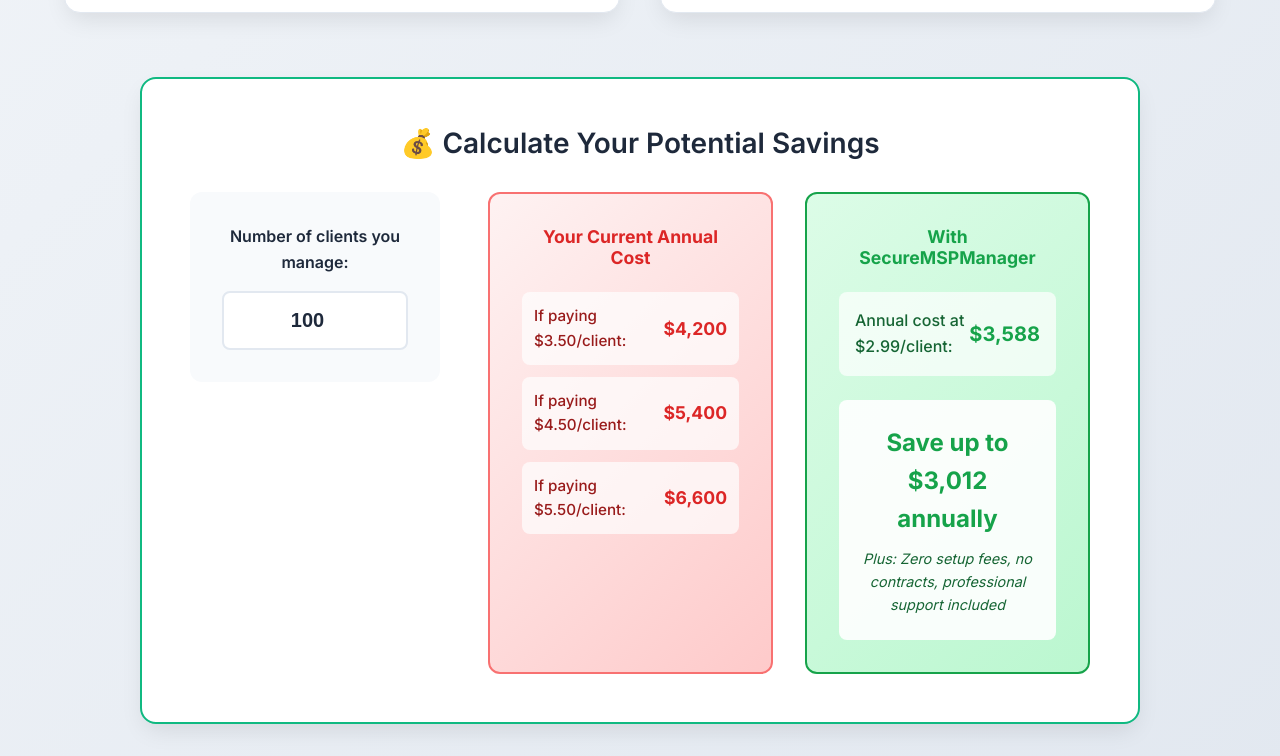
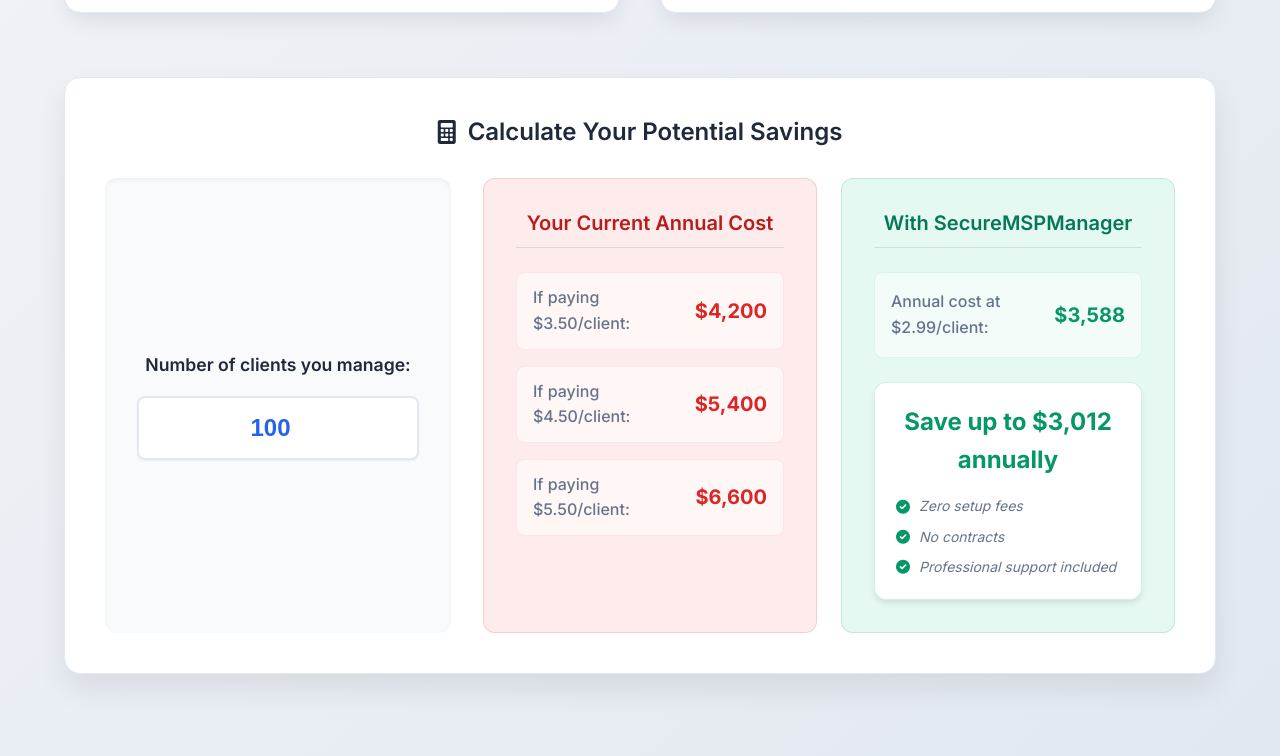
Before and after one commit to essaym/essaym.github.io, a plain HTML site: page index.html in a window 1280 px wide. Shown: the part 5244-6000 px from the top of the page. Drawn offline with Linux system fonts and the light colour scheme.

Commit message:
Add files via upload

```diff
--- a/index.html
+++ b/index.html
@@ -627,7 +627,7 @@
 
             <!-- Cost Savings Calculator (Without Competitor Names) -->
             <div class="savings-calculator">
-                <h3>💰 Calculate Your Potential Savings</h3>
+                <h3><i class="fas fa-calculator"></i> Calculate Your Potential Savings</h3>
                 <div class="calculator-wrapper">
                     <div class="calc-input">
                         <label>Number of clients you manage:</label>
@@ -659,7 +659,11 @@
                             </div>
                             <div class="savings-highlight">
                                 <div class="savings-amount">Save up to $<span id="max-savings">3,012</span> annually</div>
-                                <div class="savings-note">Plus: Zero setup fees, no contracts, professional support included</div>
+                                <div class="savings-note">
+                                    <div class="benefit-item"><i class="fas fa-check-circle"></i> Zero setup fees</div>
+                                    <div class="benefit-item"><i class="fas fa-check-circle"></i> No contracts</div>
+                                    <div class="benefit-item"><i class="fas fa-check-circle"></i> Professional support included</div>
+                                </div>
                             </div>
                         </div>
                     </div>
@@ -794,5 +798,41 @@
     </footer>
 
     <script src="script.js"></script>
+
+    <script>
+        // Calculator functionality
+        document.addEventListener('DOMContentLoaded', function() {
+            const clientsInput = document.getElementById('clients');
+            const cost350 = document.getElementById('cost-350');
+            const cost450 = document.getElementById('cost-450');
+            const cost550 = document.getElementById('cost-550');
+            const ourCost = document.getElementById('our-cost');
+            const maxSavings = document.getElementById('max-savings');
+
+            function updateCalculator() {
+                const clients = parseInt(clientsInput.value) || 100;
+
+                // Calculate costs
+                const cost3_50 = (clients * 3.50 * 12).toLocaleString();
+                const cost4_50 = (clients * 4.50 * 12).toLocaleString();
+                const cost5_50 = (clients * 5.50 * 12).toLocaleString();
+                const ourCostVal = (clients * 2.99 * 12).toLocaleString();
+                const maxSavingsVal = (clients * (5.50 - 2.99) * 12).toLocaleString();
+
+                // Update DOM
+                cost350.textContent = cost3_50;
+                cost450.textContent = cost4_50;
+                cost550.textContent = cost5_50;
+                ourCost.textContent = ourCostVal;
+                maxSavings.textContent = maxSavingsVal;
+            }
+
+            // Add event listener
+            clientsInput.addEventListener('input', updateCalculator);
+
+            // Initial calculation
+            updateCalculator();
+        });
+    </script>
 </body>
 </html>
--- a/styles.css
+++ b/styles.css
@@ -982,116 +982,143 @@
 /* Savings Calculator */
 .savings-calculator {
     background: white;
-    border-radius: 16px;
-    padding: 3rem;
-    box-shadow: 0 10px 25px -5px rgba(0, 0, 0, 0.1);
-    border: 2px solid #10b981;
-    max-width: 1000px;
-    margin: 0 auto;
+    border-radius: 1rem;
+    box-shadow: 0 15px 30px rgba(0, 0, 0, 0.08);
+    padding: 2.5rem;
+    margin: 3rem 0;
+    border: 1px solid var(--border-color);
+    overflow: hidden;
 }
 
 .savings-calculator h3 {
+    font-size: 1.5rem;
+    margin-bottom: 2rem;
     text-align: center;
-    font-size: 1.75rem;
-    margin-bottom: 2rem;
-    color: #1e293b;
+    color: var(--text-primary);
+    display: flex;
+    align-items: center;
+    justify-content: center;
+    gap: 0.75rem;
 }
 
 .calculator-wrapper {
     display: grid;
-    grid-template-columns: 250px 1fr;
-    gap: 3rem;
-    align-items: start;
+    grid-template-columns: 1fr 2fr;
+    gap: 2rem;
 }
 
 .calc-input {
-    background: #f8fafc;
+    background: var(--bg-secondary);
     padding: 2rem;
-    border-radius: 12px;
-    text-align: center;
+    border-radius: 0.75rem;
+    display: flex;
+    flex-direction: column;
+    align-items: center;
+    justify-content: center;
+    box-shadow: inset 0 2px 4px rgba(0, 0, 0, 0.05);
 }
 
 .calc-input label {
-    display: block;
     font-weight: 600;
     margin-bottom: 1rem;
-    color: #1e293b;
+    text-align: center;
+    font-size: 1.1rem;
+    color: var(--text-primary);
 }
 
 .calc-input input {
     width: 100%;
     padding: 1rem;
-    border: 2px solid #e2e8f0;
-    border-radius: 8px;
-    font-size: 1.25rem;
+    border: 2px solid var(--border-color);
+    border-radius: 0.5rem;
+    font-size: 1.5rem;
+    font-weight: 600;
     text-align: center;
-    font-weight: 600;
-    color: #1e293b;
+    background: white;
+    color: var(--primary-color);
+    transition: all 0.2s ease;
+    box-shadow: var(--shadow-sm);
+}
+
+.calc-input input:focus {
+    outline: none;
+    border-color: var(--primary-color);
+    box-shadow: 0 0 0 3px rgba(37, 99, 235, 0.2);
 }
 
 .calc-results {
     display: grid;
     grid-template-columns: 1fr 1fr;
-    gap: 2rem;
+    gap: 1.5rem;
 }
 
 .current-solution,
 .our-solution {
     padding: 2rem;
-    border-radius: 12px;
+    border-radius: 0.75rem;
+    display: flex;
+    flex-direction: column;
 }
 
 .current-solution {
-    background: linear-gradient(135deg, #fef2f2 0%, #fecaca 100%);
-    border: 2px solid #f87171;
+    background-color: rgba(239, 68, 68, 0.1);
+    border: 1px solid rgba(239, 68, 68, 0.2);
 }
 
 .our-solution {
-    background: linear-gradient(135deg, #dcfce7 0%, #bbf7d0 100%);
-    border: 2px solid #16a34a;
+    background-color: rgba(16, 185, 129, 0.1);
+    border: 1px solid rgba(16, 185, 129, 0.2);
 }
 
 .current-solution h4,
 .our-solution h4 {
-    margin: 0 0 1.5rem 0;
-    font-size: 1.1rem;
+    font-size: 1.25rem;
+    margin-bottom: 1.5rem;
+    padding-bottom: 0.75rem;
+    border-bottom: 1px solid rgba(0, 0, 0, 0.1);
     text-align: center;
-    font-weight: 700;
 }
 
 .current-solution h4 {
-    color: #dc2626;
+    color: #b91c1c;
 }
 
 .our-solution h4 {
-    color: #16a34a;
+    color: #047857;
 }
 
 .cost-scenarios {
     display: flex;
     flex-direction: column;
-    gap: 0.75rem;
+    gap: 1rem;
 }
 
 .scenario {
     display: flex;
     justify-content: space-between;
     align-items: center;
-    padding: 0.75rem;
-    background: rgba(255, 255, 255, 0.7);
-    border-radius: 8px;
-    font-size: 0.95rem;
+    padding: 0.75rem 1rem;
+    background: rgba(255, 255, 255, 0.5);
+    border-radius: 0.5rem;
+    border: 1px solid rgba(239, 68, 68, 0.1);
+    transition: all 0.2s ease;
+}
+
+.scenario:hover {
+    background: rgba(255, 255, 255, 0.8);
+    transform: translateY(-2px);
+    box-shadow: var(--shadow-md);
 }
 
 .scenario-label {
-    color: #991b1b;
     font-weight: 500;
+    color: var(--text-secondary);
 }
 
 .cost-amount {
+    font-weight: 700;
+    font-size: 1.25rem;
     color: #dc2626;
-    font-weight: 700;
-    font-size: 1.1rem;
 }
 
 .our-cost {
@@ -1099,81 +1126,85 @@
     justify-content: space-between;
     align-items: center;
     padding: 1rem;
-    background: rgba(255, 255, 255, 0.7);
-    border-radius: 8px;
+    background: rgba(255, 255, 255, 0.5);
+    border-radius: 0.5rem;
+    border: 1px solid rgba(16, 185, 129, 0.1);
     margin-bottom: 1.5rem;
+    transition: all 0.2s ease;
+}
+
+.our-cost:hover {
+    background: rgba(255, 255, 255, 0.8);
+    transform: translateY(-2px);
+    box-shadow: var(--shadow-md);
 }
 
 .cost-label {
-    color: #166534;
     font-weight: 500;
+    color: var(--text-secondary);
 }
 
 .our-cost-amount {
-    color: #16a34a;
     font-weight: 700;
     font-size: 1.25rem;
+    color: #059669;
 }
 
 .savings-highlight {
+    background: white;
+    border-radius: 0.75rem;
+    padding: 1.25rem;
     text-align: center;
-    padding: 1.5rem;
-    background: rgba(255, 255, 255, 0.9);
-    border-radius: 8px;
+    box-shadow: var(--shadow-md);
+    border: 1px solid rgba(16, 185, 129, 0.2);
 }
 
 .savings-amount {
     font-size: 1.5rem;
     font-weight: 700;
-    color: #16a34a;
+    color: #059669;
     margin-bottom: 0.5rem;
 }
 
 .savings-note {
-    font-size: 0.9rem;
-    color: #166534;
+    font-size: 0.875rem;
+    color: var(--text-secondary);
     font-style: italic;
+    display: flex;
+    flex-direction: column;
+    align-items: flex-start;
+    gap: 0.5rem;
+    text-align: left;
+    padding-top: 0.5rem;
 }
 
-/* Responsive adjustments */
+.savings-note i {
+    color: #059669;
+    margin-right: 0.5rem;
+    width: 16px;
+    text-align: center;
+    display: inline-block;
+    vertical-align: middle;
+}
+
+.benefit-item {
+    display: flex;
+    align-items: center;
+    width: 100%;
+}
+
 @media (max-width: 1024px) {
     .value-grid {
-        grid-template-columns: repeat(auto-fit, minmax(350px, 1fr));
-        gap: 2rem;
+        grid-template-columns: 1fr 1fr;
+        gap: 1.5rem;
     }
 
     .calculator-wrapper {
         grid-template-columns: 1fr;
-        gap: 2rem;
     }
 
     .calc-results {
         grid-template-columns: 1fr;
-        gap: 1.5rem;
-    }
-}
-
-@media (max-width: 768px) {
-    .value-grid {
-        grid-template-columns: 1fr;
-        gap: 2rem;
-    }
-
-    .value-item {
-        padding: 2rem;
-    }
-
-    .value-proposition h2 {
-        font-size: 2rem;
-        margin-bottom: 2rem;
-    }
-
-    .savings-calculator {
-        padding: 2rem 1.5rem;
-    }
-
-    .savings-amount {
-        font-size: 1.25rem;
     }
 }
 
```
